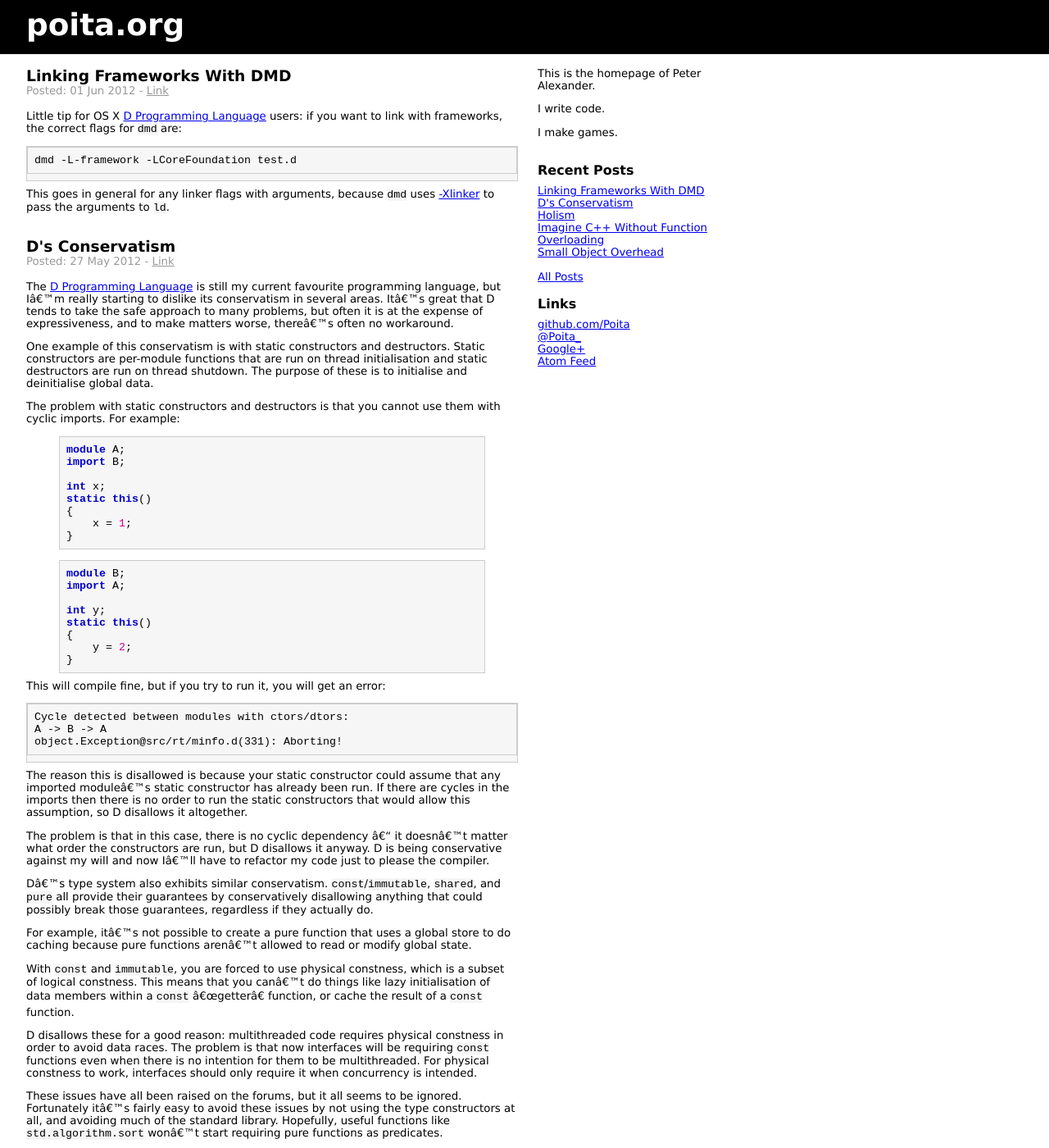
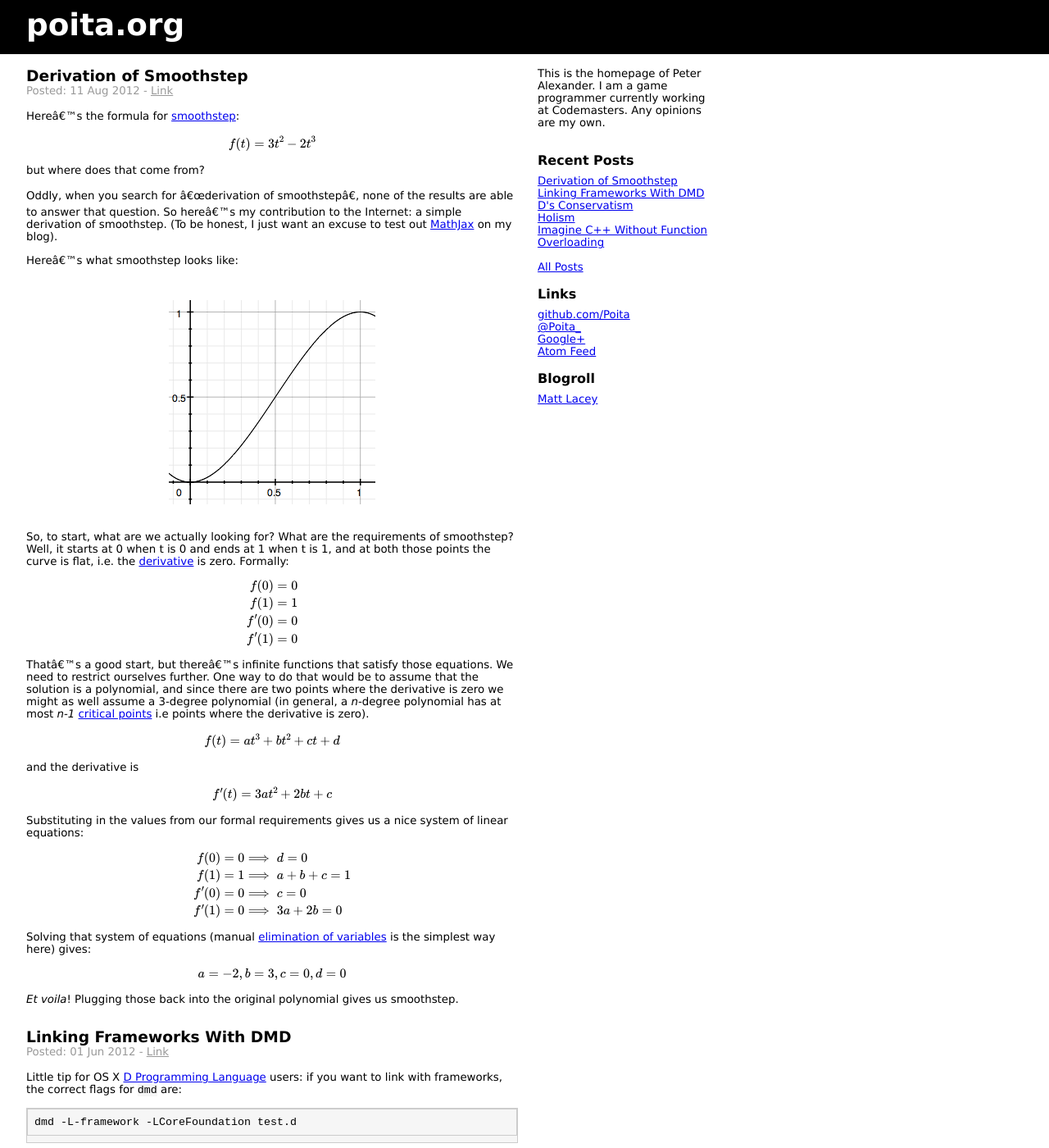
Before and after one commit to Poita/poita.org, a Jekyll site: the page built from index.html, in a window 1280 px wide and 1400 px high. Shown: the whole window at 82% size. Built offline with Jekyll 4.4.1, drawn with Linux system fonts in a browser that asks for light colours; nearby versions of some CDN libraries; formulas are drawn with MathJax 3; some of the changed text lies outside the part shown.

Commit message:
New post: Derivation of Smoothstep

```diff
--- a/_layouts/default.html
+++ b/_layouts/default.html
@@ -7,14 +7,27 @@
     <link rel="stylesheet" type="text/css" href="/style.css"/>
     <link rel="icon" type="image/gif" href="/favicon.gif"/>
     <link rel="alternate" title="poita.org" type="application/atom+xml" href="http://feeds.feedburner.com/poita"/>
+    <script type="text/javascript" src="https://ajax.googleapis.com/ajax/libs/jquery/1.7.2/jquery.js"></script>
+    <script type="text/x-mathjax-config">
+        MathJax.Hub.Config({
+            tex2jax: {
+                skipTags: ['script', 'noscript', 'style', 'textarea', 'pre']
+            }
+        });
+        MathJax.Hub.Queue(function() {
+            var all = MathJax.Hub.getAllJax(), i;
+            for(i=0; i < all.length; i += 1) {
+                all[i].SourceElement().parentNode.className += ' has-jax';
+            }
+        });
+    </script>
+    <script type="text/javascript" src="http://cdn.mathjax.org/mathjax/latest/MathJax.js?config=TeX-AMS-MML_HTMLorMML"></script>
 </head>
 <body>
     <div id="top"><a href="/">poita.org</a></div>
     <div id="main">
         <div id="right">
-            <p>This is the homepage of Peter Alexander.</p>
-            <p>I write code.</p>
-            <p>I make games.</p>
+            <p>This is the homepage of Peter Alexander. I am a game programmer currently working at Codemasters. Any opinions are my own.</p>
 
             <h2>Recent Posts</h2>
             {% for post in site.posts limit:5 %}
@@ -28,12 +41,18 @@
             <a href="https://twitter.com/#!/Poita_">@Poita_</a><br/>
             <a href="https://plus.google.com/113406528604077476949">Google+</a><br/>
             <a href="http://feeds.feedburner.com/poita">Atom Feed</a><br/>
+
+            <h2>Blogroll</h2>
+            <a href="http://www.matt-lacey.com/blog.html">Matt Lacey</a><br/>
         </div>
         <div id="left">
             {{ content }}
         </div>
     </div>
 </body>
+{% for script in page.scripts %}
+    <script type="text/javascript" src="{{ script }}"></script>
+{% endfor %}
 <script type="text/javascript">
     var _gaq = _gaq || [];
     _gaq.push(['_setAccount', 'UA-15314262-1']);
--- /dev/null
+++ b/_posts/2012-08-11-derivation-of-smoothstep.md
@@ -0,0 +1,73 @@
+---
+layout: post
+title: Derivation of Smoothstep
+tags:
+- smoothstep
+- math
+- calculus
+- derivative
+- polynomials
+---
+Here's the formula for [smoothstep][1]:
+`\[ f(t) = 3t^2 - 2t^3 \]`
+but where does that come from?
+
+Oddly, when you search for "derivation of smoothstep", none of the results are
+able to answer that question. So here's my contribution to the Internet: a
+simple derivation of smoothstep. (To be honest, I just want an excuse to test
+out [MathJax][5] on my blog).
+
+Here's what smoothstep looks like:
+
+<br/>
+<center><img src='/img/smoothstep.png' alt='smoothstep' /></center>
+<br/>
+
+So, to start, what are we actually looking for? What are the requirements of
+smoothstep? Well, it starts at 0 when t is 0 and ends at 1 when t is 1, and at
+both those points the curve is flat, i.e. the [derivative][2] is zero. Formally:
+
+`\[
+\begin{aligned}
+f(0) &= 0 \\
+f(1) &= 1 \\
+f'(0) &= 0 \\
+f'(1) &= 0 \end{aligned}
+\]`
+
+That's a good start, but there's infinite functions that satisfy those equations.
+We need to restrict ourselves further. One way to do that would be to assume that
+the solution is a polynomial, and since there are two points where the
+derivative is zero we might as well assume a 3-degree polynomial (in general, a
+*n*-degree polynomial has at most *n-1* [critical points][4] i.e points where the
+derivative is zero).
+
+`\[ f(t) = at^3 + bt^2 + ct + d \]`
+
+and the derivative is
+
+`\[ f'(t) = 3at^2 + 2bt + c \]`
+
+Substituting in the values from our formal requirements gives us a nice system
+of linear equations:
+
+`\[
+\begin{aligned}
+f(0) = 0 &\implies d = 0 \\
+f(1) = 1 &\implies a + b + c = 1 \\
+f'(0) = 0 &\implies c = 0 \\
+f'(1) = 0 &\implies 3a + 2b = 0 \end{aligned}
+\]`
+
+Solving that system of equations (manual [elimination of variables][3] is the simplest
+way here) gives:
+
+`\[ a = -2, b = 3, c = 0, d = 0 \]`
+
+*Et voila*! Plugging those back into the original polynomial gives us smoothstep.
+
+[1]: http://en.wikipedia.org/wiki/Smoothstep
+[2]: http://en.wikipedia.org/wiki/Derivative
+[3]: http://en.wikipedia.org/wiki/System_of_linear_equations#Elimination_of_variables
+[4]: http://en.wikipedia.org/wiki/Critical_point_(mathematics)
+[5]: http://www.mathjax.org/
```
Also changed, not shown: img/smoothstep.png (added).
